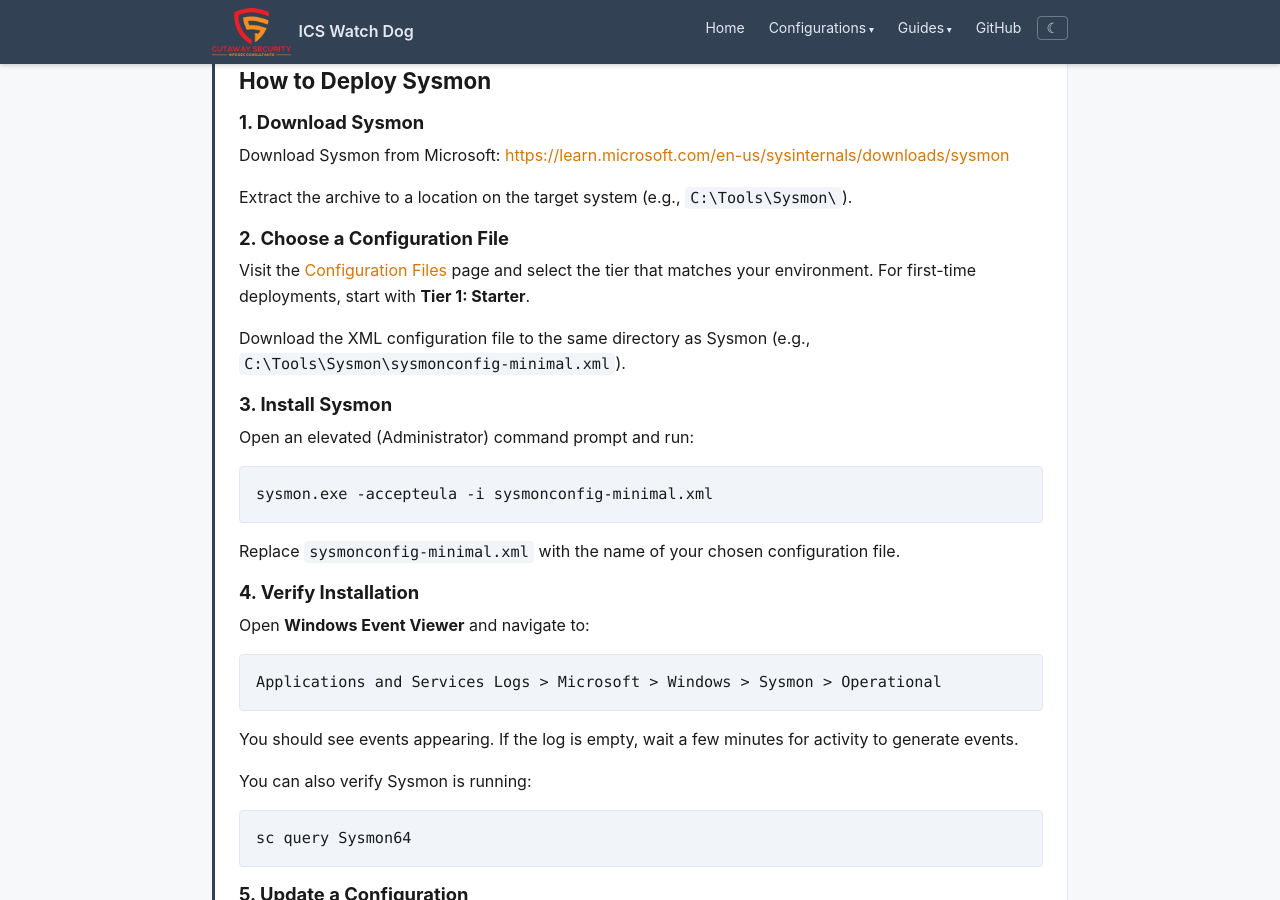
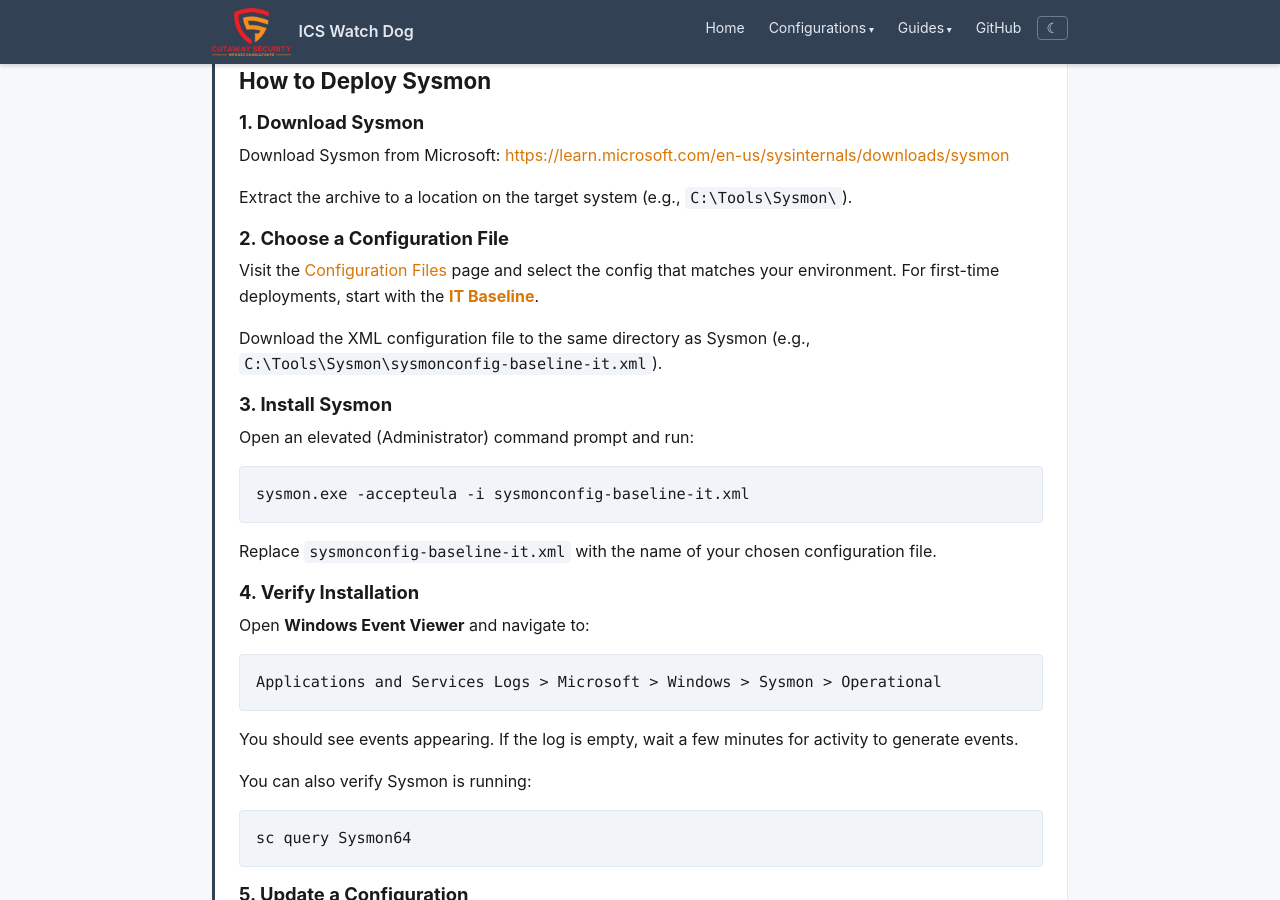
Before and after one commit to cutaway-security/ICSWatchDog, a Jekyll site: the page built from _pages/getting-started.html, in a window 1280 px wide and 900 px high, scrolled down 1384 px. Built offline with Jekyll 4.4.1, drawn with Linux system fonts in a browser that asks for light colours.

Commit message:
Deploy site 2026-03-16_163613

```diff
--- a/_pages/configurations.html
+++ b/_pages/configurations.html
@@ -69,6 +69,7 @@
   <strong>SANS Controls:</strong> #1 (Incident Response), #4 (Secure Remote Access), #5 (Vulnerability Management)</p>
   <p>Enterprise IT starting point for any Windows system. General-purpose monitoring covering process creation, network connections, file creation, and registry changes. Includes detection of known remote access tools (TeamViewer, AnyDesk, VNC, ScreenConnect, and others) per CISA/NSA guidance. This is explicitly an IT-focused configuration -- it does not include OT-specific rules.</p>
   <p><strong>Best for:</strong> Teams deploying Sysmon for the first time on any Windows system. Start here.</p>
+  <p><a href="https://github.com/cutaway-security/ICSWatchDog/blob/main/sysmon-configs/sysmonconfig-baseline-it.xml" target="_blank" rel="noopener">sysmon-configs/sysmonconfig-baseline-it.xml</a></p>
 </section>
 
 <section class="read-section" id="ot-baseline">
@@ -78,6 +79,7 @@
   <strong>SANS Controls:</strong> #1, #2 (Defensible Architecture), #3 (Network Visibility), #4, #5</p>
   <p>Builds on the IT Baseline with OT-specific additions. Adds monitoring examples for major ICS/OT vendor software (Siemens, Rockwell, Schneider Electric, AVEVA/OSIsoft PI, Ignition, SEL), ICS-relevant file type monitoring, and adjusted exclusions for OT environments. Vendor-specific rules are examples that must be validated against your actual installations.</p>
   <p><strong>Best for:</strong> OT environments ready for ICS-specific endpoint monitoring.</p>
+  <p><a href="https://github.com/cutaway-security/ICSWatchDog/blob/main/sysmon-configs/sysmonconfig-baseline-ot.xml" target="_blank" rel="noopener">sysmon-configs/sysmonconfig-baseline-ot.xml</a></p>
 </section>
 
 <section class="read-section" id="jumphost">
--- a/_pages/getting-started.html
+++ b/_pages/getting-started.html
@@ -47,13 +47,13 @@
   <p>Extract the archive to a location on the target system (e.g., <code>C:\Tools\Sysmon\</code>).</p>
 
   <h3>2. Choose a Configuration File</h3>
-  <p>Visit the <a href="{{ site.baseurl }}/configurations/">Configuration Files</a> page and select the tier that matches your environment. For first-time deployments, start with <strong>Tier 1: Starter</strong>.</p>
-  <p>Download the XML configuration file to the same directory as Sysmon (e.g., <code>C:\Tools\Sysmon\sysmonconfig-minimal.xml</code>).</p>
+  <p>Visit the <a href="{{ site.baseurl }}/configurations/">Configuration Files</a> page and select the config that matches your environment. For first-time deployments, start with the <a href="https://github.com/cutaway-security/ICSWatchDog/blob/main/sysmon-configs/sysmonconfig-baseline-it.xml" target="_blank" rel="noopener"><strong>IT Baseline</strong></a>.</p>
+  <p>Download the XML configuration file to the same directory as Sysmon (e.g., <code>C:\Tools\Sysmon\sysmonconfig-baseline-it.xml</code>).</p>
 
   <h3>3. Install Sysmon</h3>
   <p>Open an elevated (Administrator) command prompt and run:</p>
-  <pre><code>sysmon.exe -accepteula -i sysmonconfig-minimal.xml</code></pre>
-  <p>Replace <code>sysmonconfig-minimal.xml</code> with the name of your chosen configuration file.</p>
+  <pre><code>sysmon.exe -accepteula -i sysmonconfig-baseline-it.xml</code></pre>
+  <p>Replace <code>sysmonconfig-baseline-it.xml</code> with the name of your chosen configuration file.</p>
 
   <h3>4. Verify Installation</h3>
   <p>Open <strong>Windows Event Viewer</strong> and navigate to:</p>
```
Also changed, not shown: other parts of _pages/configurations.html (+2 -0 lines).
